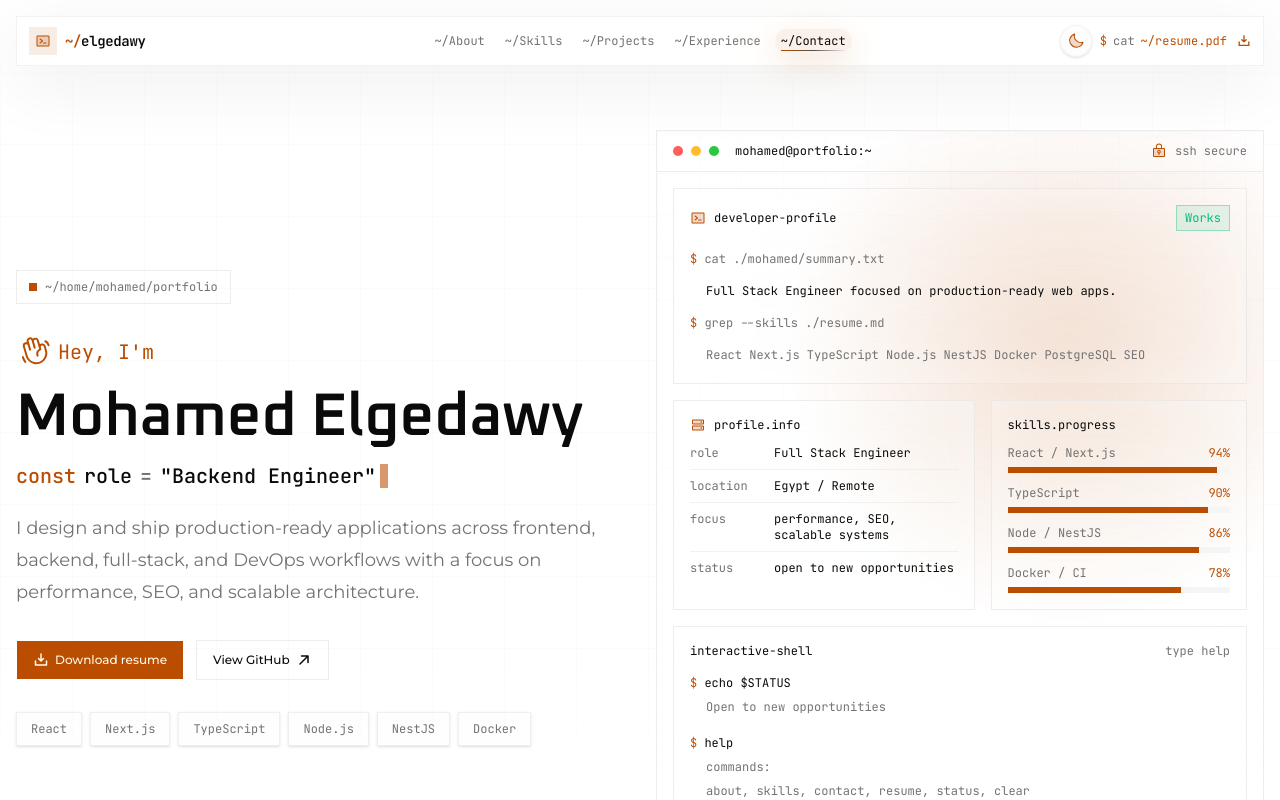
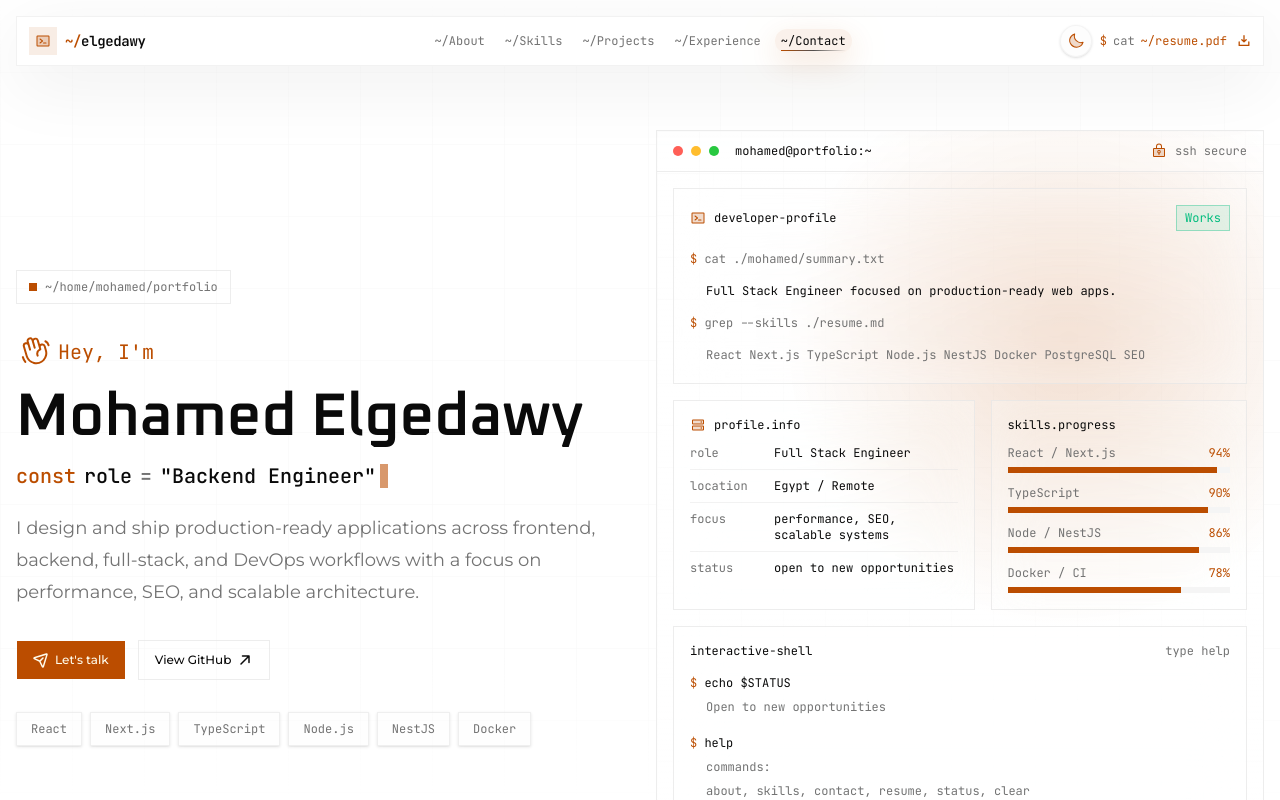
Before and after one commit to Elgedawy31/shadcn-portfolio, a Next.js app: page / in a window 1280 px wide. Shown: the top 800 px of the page. Built offline with nearby package versions, Linux system fonts and the light colour scheme.

Commit message:
update hero section button and add repository links to projects section

```diff
--- a/components/hero-section.tsx
+++ b/components/hero-section.tsx
@@ -4,10 +4,10 @@ import * as React from "react"
 import {
   ArrowUpRight,
   Briefcase,
-  DownloadSimple,
   Gauge,
   HandWaving,
   Package,
+  PaperPlaneTilt,
   PlugsConnected,
 } from "@phosphor-icons/react"
 import type { Icon } from "@phosphor-icons/react"
@@ -267,9 +267,9 @@ function HeroSection() {
           >
             <motion.div>
               <Button asChild size="lg" className="h-10 px-4">
-                <a href="/mohamed-elgedawy-fullStack.pdf">
-                  <DownloadSimple weight="bold" className="size-4" />
-                  Download resume
+                <a href="#contact">
+                  <PaperPlaneTilt weight="bold" className="size-4" />
+                  Let&apos;s talk
                 </a>
               </Button>
             </motion.div>
--- a/components/projects-section.tsx
+++ b/components/projects-section.tsx
@@ -328,6 +328,26 @@ function ProjectsSection() {
                             <ArrowUpRight weight="bold" className="size-3.5" />
                           </a>
                         ) : null}
+
+                        {project.repoLinks?.length ? (
+                          <div className="flex flex-wrap gap-2">
+                            {project.repoLinks.map((repoLink) => (
+                              <a
+                                key={repoLink.href}
+                                href={repoLink.href}
+                                target="_blank"
+                                rel="noreferrer"
+                                className="inline-flex w-fit items-center gap-2 border border-white/16 bg-white/[0.06] px-4 py-2.5 font-mono text-xs text-white/82 transition-colors hover:bg-white/10"
+                              >
+                                {repoLink.label}
+                                <ArrowUpRight
+                                  weight="bold"
+                                  className="size-3.5"
+                                />
+                              </a>
+                            ))}
+                          </div>
+                        ) : null}
                       </DialogHeader>
 
                       <aside className="space-y-6 border-t border-white/10 pt-6 lg:border-t-0 lg:border-l lg:pt-0 lg:pl-8">
--- a/lib/projects-data.ts
+++ b/lib/projects-data.ts
@@ -8,6 +8,10 @@ export type ProjectEntry = {
   summary: string
   impact: string
   liveUrl?: string
+  repoLinks?: readonly {
+    label: string
+    href: string
+  }[]
   imageSrc?: string
   imageAlt?: string
   tags: readonly string[]
@@ -100,6 +104,16 @@ export const projectEntries: readonly ProjectEntry[] = [
       "A modular enterprise platform with admin, CRM, communication, backend services, and deployment workflows.",
     impact:
       "Large-scale business modules structured for maintainable frontend and backend development.",
+    repoLinks: [
+      {
+        label: "Frontend Repo",
+        href: "https://github.com/Elgedawy31/rofodio-frontend",
+      },
+      {
+        label: "Backend Repo",
+        href: "https://github.com/Elgedawy31/rofodio-backend",
+      },
+    ],
     tags: ["ERP", "CRM", "Monorepo", "Module federation"],
     highlights: [
       "Built enterprise modules including admin panel, CRM, and communication workflows.",
```
